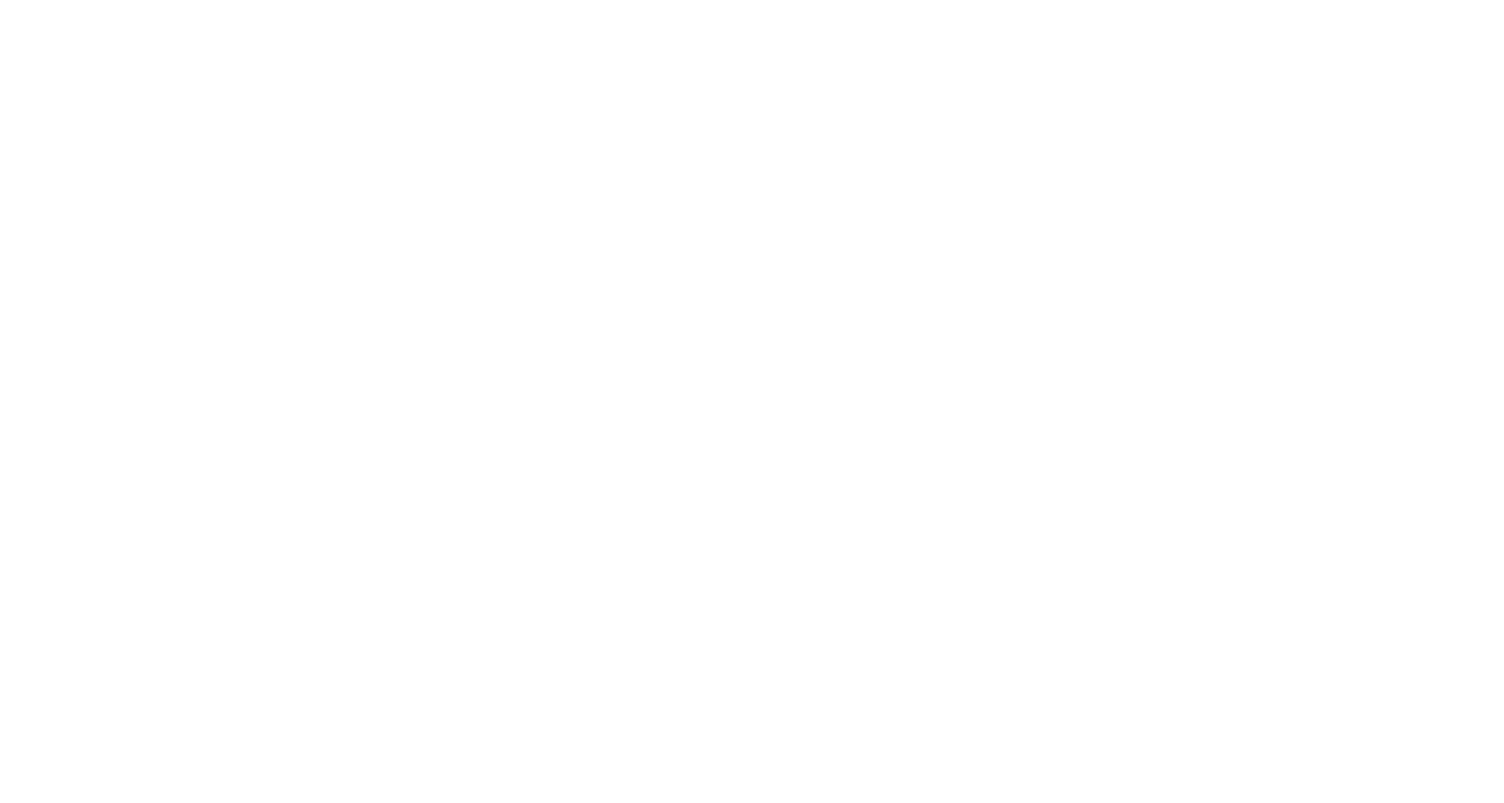
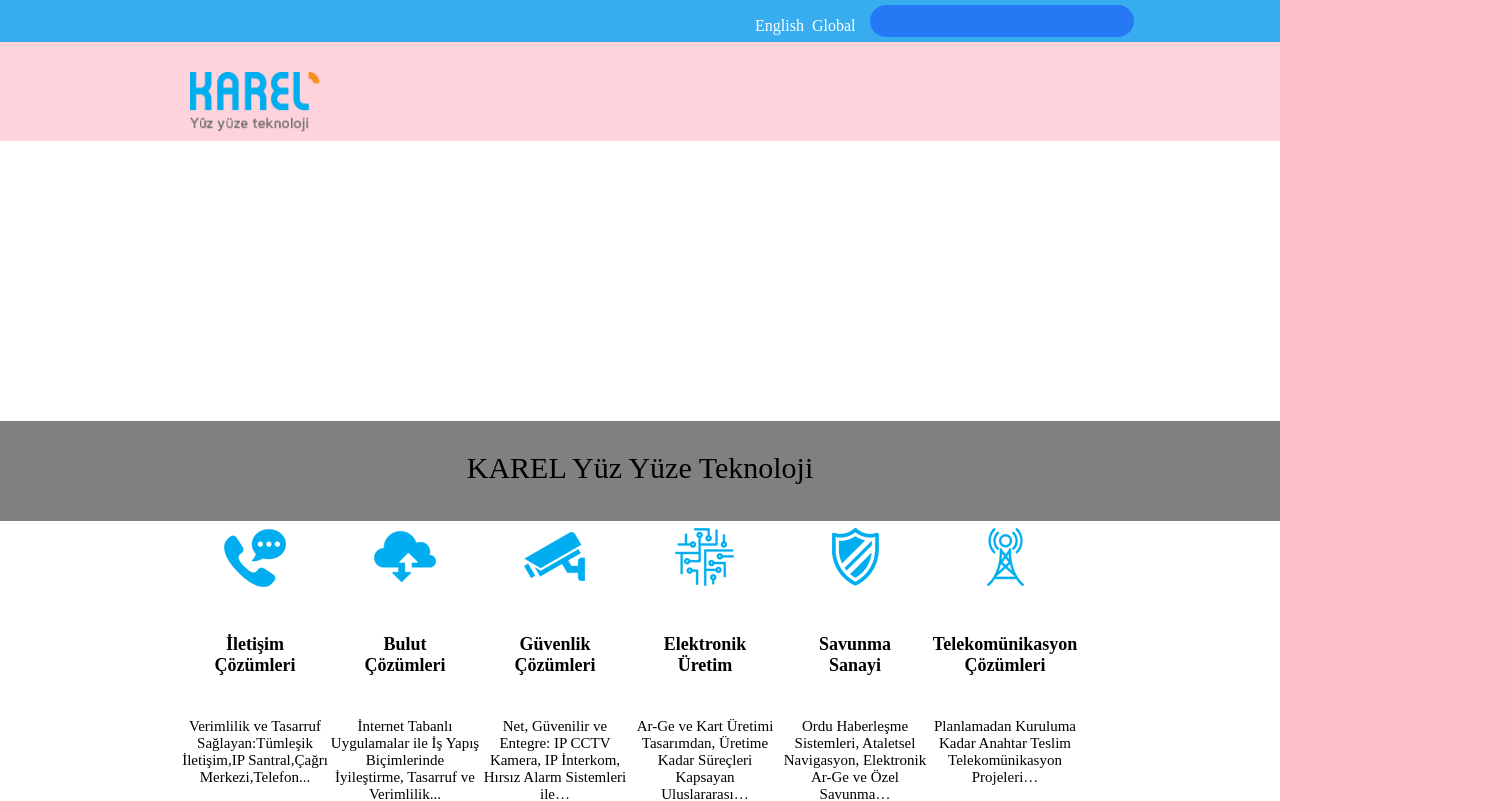
Before and after one commit to yunusyrb/web-site1, a plain HTML site: page index.html in a window 1280 px wide. Shown: the whole page, 1504 px wide, since content can reach past the window. Drawn offline with Linux system fonts and the light colour scheme.

Commit message:
css pratik2

```diff
--- a/index.html
+++ b/index.html
@@ -1,3 +1,71 @@
 <!DOCTYPE html>
-<head></head>
-<body<</body>
+<html>
+	<head>
+		<title>KAREL</title>
+		<link rel="stylesheet" href="style.css" >
+	</head>
+	<body>
+		<div class="header">
+			<div class="arama">
+				<input type="text" class="text">
+				<img src="buyutec.png" />
+			</div>
+
+		</div>
+			<div class="dil">
+		   <table>
+		        <tr>
+					<td class="table">English</td>
+					<td class="table">Global</td>
+				</tr>
+		   </table>
+		</div>
+		<div class="menu">
+
+		</div>
+		<div class="logo">
+			   <img src="logo.png"/>
+		</div>
+		<div class="reklam">
+
+		</div>
+		<div class="yazi">
+		<p>KAREL Yüz Yüze Teknoloji</p>
+		</div>
+
+		<div class="altmenu">
+			<div class="grup">
+				<div class="secenek">
+				<img src="iletisim.png"/>
+				<h6>İletişim </br> Çözümleri</h6>
+				<p>Verimlilik ve Tasarruf Sağlayan:Tümleşik İletişim,IP Santral,Çağrı Merkezi,Telefon...</p>
+				</div>
+				<div class="secenek">
+				<img src="bulut.png"/>
+				<h6>Bulut </br>  Çözümleri</h6>
+				<p>İnternet Tabanlı Uygulamalar ile İş Yapış Biçimlerinde İyileştirme, Tasarruf ve Verimlilik...</p>
+				</div>
+				<div class="secenek">
+				<img src="guvenlik.png"/>
+				<h6>Güvenlik </br>  Çözümleri</h6>
+				<p>Net, Güvenilir ve Entegre: IP CCTV Kamera, IP İnterkom, Hırsız Alarm Sistemleri ile…</p>
+				</div>
+				<div class="secenek">
+				<img src="elektronik.png"/>
+				<h6>Elektronik </br>  Üretim</h6>
+				<p>Ar-Ge ve Kart Üretimi Tasarımdan, Üretime Kadar Süreçleri Kapsayan Uluslararası…</p>
+				</div>
+				<div class="secenek">
+				<img src="savunma.png"/>
+				<h6>Savunma  </br> Sanayi</h6>
+				<p>Ordu Haberleşme Sistemleri, Ataletsel Navigasyon, Elektronik Ar-Ge ve Özel Savunma…</p>
+				</div>
+				<div class="secenek">
+				<img src="telekomunikasyon.png"/>
+				<h6>Telekomünikasyon </br>  Çözümleri</h6>
+				<p>Planlamadan Kuruluma Kadar Anahtar Teslim Telekomünikasyon Projeleri…</p>
+				</div>
+			</div>
+		</div>
+	</body>
+</html>
--- /dev/null
+++ b/style.css
@@ -0,0 +1,129 @@
+body{
+	margin:0;
+	background-color:pink;
+}
+.header{
+	height:42px;
+	width:100%;
+	background-color:#37ADF0;
+
+}
+.dil{
+	margin-top:-30px;
+	margin-left:750px;
+	float:left;
+	color:white;
+}
+.table{
+	padding:3px;
+}
+.table:hover{
+	text-decoration:underline;
+}
+.arama{
+	position: absolute;
+    margin-left:870px;
+	display:block;
+
+}
+.text{
+	width:260px;
+	height:30px;
+	margin-top:5px;
+	margin-right:120px;
+	position:relative;
+	border:0;
+	border-radius: 18px;
+	background-color:blue;
+	opacity:0.3;
+	color:white;
+}
+.text:hover {
+	opacity:1.0;
+	transition:1s;
+}
+.arama img{
+	width:20px;
+	height:20px;
+	position:absolute;
+	float:right;
+	margin-left:230px;
+	margin-top:-27px;
+}
+.menu{
+	width:100%;
+	height:100px;
+	background-color:white;
+    margin-top:0px;
+	opacity:0.3	;
+	position:absolute;
+}
+.logo{
+	position:relative;
+}
+.logo img{
+	width:130px;
+	height:60px;
+	margin-left:190px;
+	margin-top:30px;
+}
+.reklam{
+	width:100%;
+	height:280px;
+	background-color:white;
+	margin-top:5px;
+
+}
+.yazi{
+	width:100%;
+	height:100px;
+	background-color:gray;
+	position:relative;
+	text-align:center;
+	margin-top:-30px;
+}
+.yazi p{
+    padding-top:30px;
+	font-size:30px;
+}
+.altmenu{
+	width:100%;
+	height:280px;
+	background-color:white;
+	position:relative;
+}
+.grup{
+	width:950px;
+	margin-left:180px;
+}
+.secenek{
+	float:left;
+	height:280px;
+	width:150px;
+	background-color:white;
+    text-align:center;
+	padding-left:px;
+}
+.secenek img{
+	padding-top:5px;
+
+}
+.secenek h6{
+	font-size:18px;
+}
+.secenek p{
+	font-size:15px;
+}
+.secenek:hover{
+	background-color:aqua;
+	color:white;
+	margin-top:-20px;
+}
+.secenek:hover h6{
+	transition:0.5s;
+	color:white;
+}
+.secenek img:hover{
+	width:80px;
+	height:80px;
+}
```
Also changed, not shown: bulut.png (added), buyutec.png (added), elektronik.png (added), guvenlik.png (added), iletisim.png (added), logo.png (added), savunma.png (added), telekomunikasyon.png (added).
